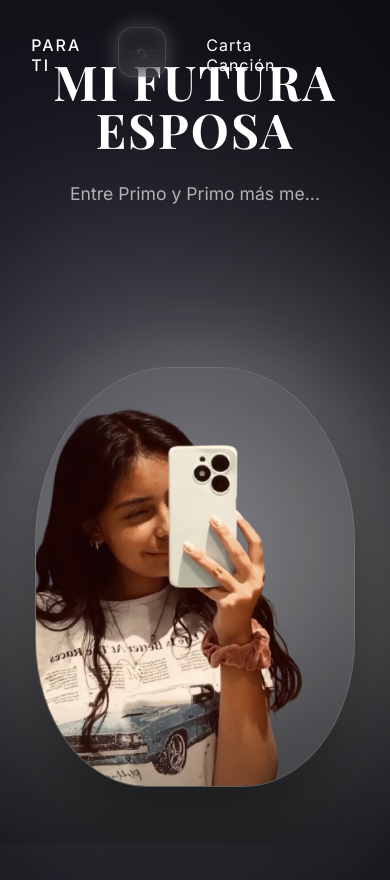
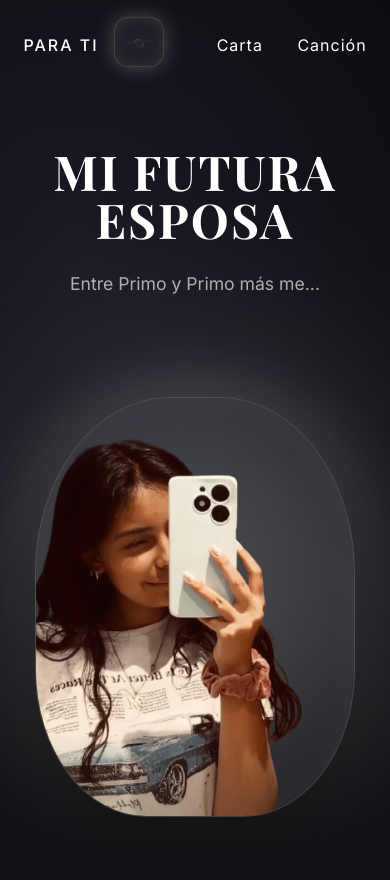
Before and after one commit to rrjphatomjh-wq/mi-futura-esposa, a Flask app: page / in a window 390 px wide; the page is wider, and only the part inside the window is pictured. After the commit the page ends 817 px from the top of that part, so only its background shows below. Run offline with Flask 3, Linux system fonts and the light colour scheme.

Commit message:
fix responsive mobile

```diff
--- a/templates/index.html
+++ b/templates/index.html
@@ -21,6 +21,10 @@
   box-sizing:border-box;
 }
 
+html, body{
+  min-height:100%;
+}
+
 body{
   font-family:'Inter',sans-serif;
   background:radial-gradient(circle at 20% 30%, #1a1a25, #0d0d12 60%);
@@ -28,6 +32,7 @@ body{
   overflow-x:hidden;
   opacity:0;
   transition:opacity 1s ease;
+  min-height:100dvh;
 }
 
 body.loaded{
@@ -41,7 +46,7 @@ nav{
   top:0;
   display:flex;
   justify-content:space-between;
-  padding:30px 8%;
+  padding:25px 8%;
   z-index:10;
   align-items:center;
 }
@@ -52,7 +57,6 @@ nav{
   gap:15px;
 }
 
-/* MINI MARCO ANILLO */
 .nav-ring{
   width:50px;
   height:50px;
@@ -82,7 +86,7 @@ nav{
 nav a{
   text-decoration:none;
   color:white;
-  margin-left:40px;
+  margin-left:30px;
   font-weight:400;
   letter-spacing:1px;
   position:relative;
@@ -105,7 +109,7 @@ nav a:hover::after{
 
 /* HERO */
 .hero{
-  height:100vh;
+  min-height:100dvh;
   display:grid;
   grid-template-columns:1fr 1fr;
   align-items:center;
@@ -141,7 +145,7 @@ nav a:hover::after{
   max-width:400px;
 }
 
-/* IMAGE SECTION */
+/* IMAGE */
 .hero-image{
   display:flex;
   justify-content:center;
@@ -150,14 +154,13 @@ nav a:hover::after{
   position:relative;
 }
 
-/* HALO */
 .halo{
   position:absolute;
   width:650px;
   height:650px;
   background:radial-gradient(circle,
-      rgba(255,255,255,0.8) 0%,
-      rgba(255,255,255,0.3) 40%,
+      rgba(255,255,255,0.6) 0%,
+      rgba(255,255,255,0.2) 40%,
       transparent 75%);
   filter:blur(120px);
   z-index:0;
@@ -169,7 +172,6 @@ nav a:hover::after{
   50%{ transform:scale(1.1); }
 }
 
-/* FRAME */
 .image-frame{
   width:420px;
   height:520px;
@@ -198,20 +200,37 @@ nav a:hover::after{
   transform:scale(1.05);
 }
 
+/* RESPONSIVE */
 @media(max-width:900px){
+
+  nav{
+    padding:20px 6%;
+  }
+
   .hero{
     grid-template-columns:1fr;
     text-align:center;
+    padding-top:120px;
   }
 
   .hero-text h1{
     font-size:3rem;
   }
 
+  .hero-text p{
+    margin-left:auto;
+    margin-right:auto;
+  }
+
   .image-frame{
     margin-top:50px;
     width:320px;
     height:420px;
+  }
+
+  .halo{
+    width:450px;
+    height:450px;
   }
 }
 </style>
@@ -229,8 +248,8 @@ nav a:hover::after{
   </div>
 
   <div>
-    <a href="{{ url_for('carta') }}" class="nav-link">Carta</a>
-    <a href="{{ url_for('cancion') }}" class="nav-link">Canción</a>
+    <a href="{{ url_for('carta') }}">Carta</a>
+    <a href="{{ url_for('cancion') }}">Canción</a>
   </div>
 </nav>
 
@@ -244,8 +263,7 @@ nav a:hover::after{
     <div class="halo"></div>
 
     <div class="image-frame" id="parallax">
-      <img src="{{ url_for('static', filename='img/foto2.jpg') }}"
-           alt="Mi futura esposa">
+      <img src="{{ url_for('static', filename='img/foto2.jpg') }}" alt="Mi futura esposa">
     </div>
   </div>
 </section>
@@ -257,11 +275,13 @@ window.addEventListener("load", ()=>{
 
 const frame = document.getElementById("parallax");
 
-document.addEventListener("mousemove", (e)=>{
-  const x = (window.innerWidth / 2 - e.clientX) / 40;
-  const y = (window.innerHeight / 2 - e.clientY) / 40;
-  frame.style.transform = `rotateY(${x}deg) rotateX(${y}deg)`;
-});
+if(window.innerWidth > 900){
+  document.addEventListener("mousemove", (e)=>{
+    const x = (window.innerWidth / 2 - e.clientX) / 40;
+    const y = (window.innerHeight / 2 - e.clientY) / 40;
+    frame.style.transform = `rotateY(${x}deg) rotateX(${y}deg)`;
+  });
+}
 </script>
 
 </body>
```
